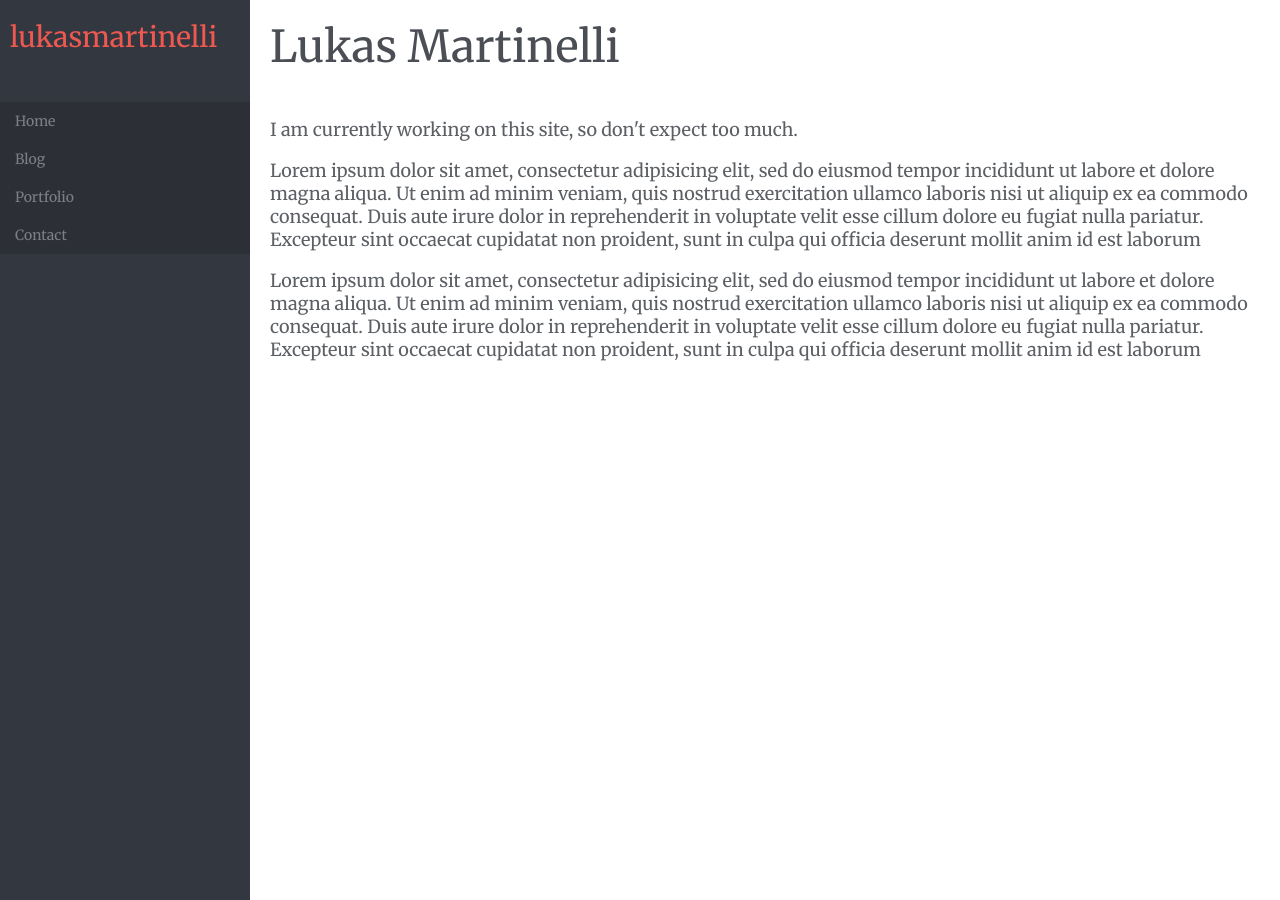
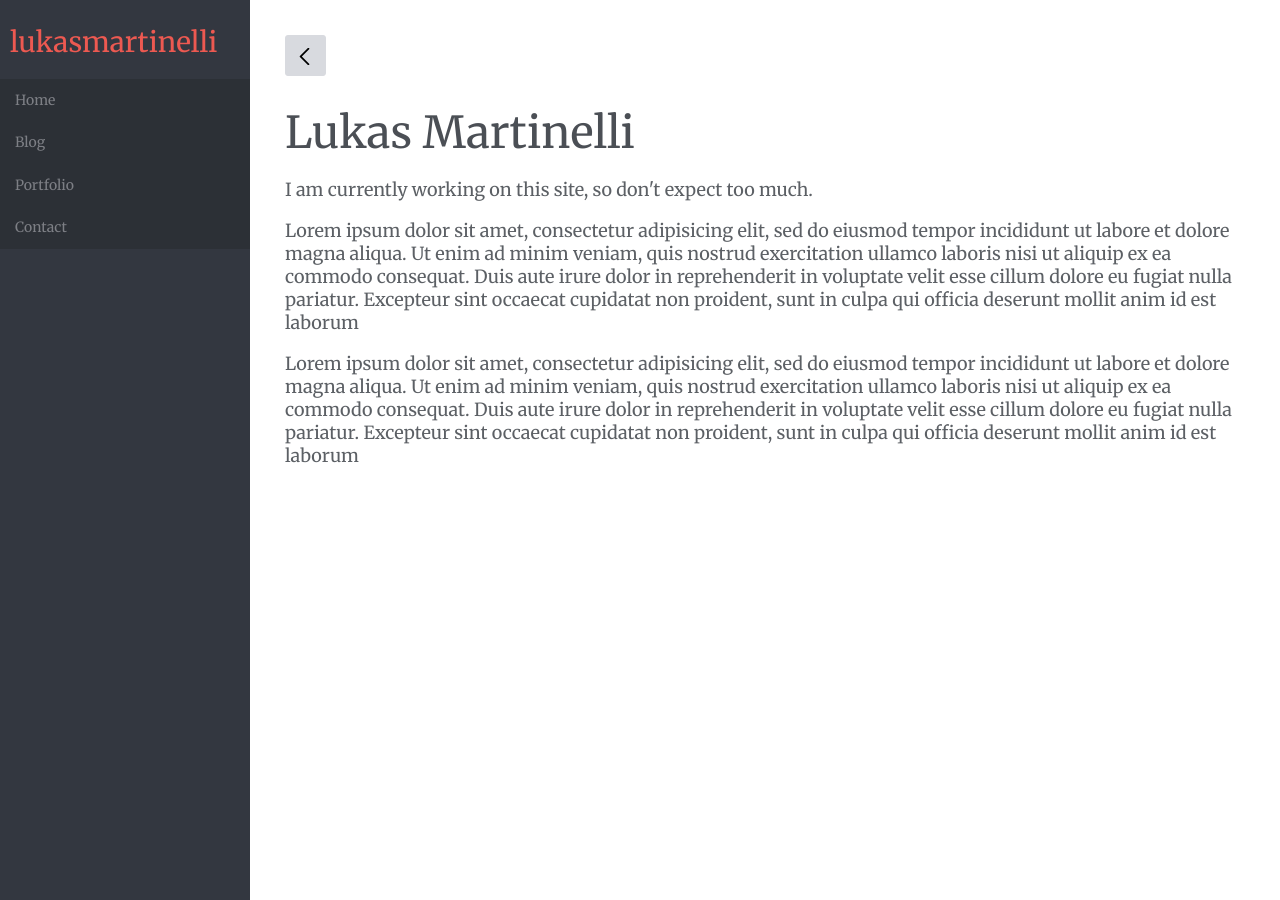
Before and after one commit to lukasmartinelli/lukasmartinelli.github.io, a Jekyll site: the page built from index.html, in a window 1280 px wide. Built offline with Jekyll 4.4.1, drawn with Linux system fonts in a browser that asks for light colours; Markdown is read by kramdown in place of the engine named in the settings.

Commit message:
Added nav-control and made site responsive

```diff
--- a/_layouts/default.html
+++ b/_layouts/default.html
@@ -11,7 +11,7 @@
 
         <!-- Custom CSS -->
         <link rel="stylesheet" href="/css/main.css">
-
+        <script language="javascript" type="text/javascript" src="js/main.js"></script>
     </head>
     <body>
         <div id="container">
@@ -29,8 +29,13 @@
             </nav>
           </div>
           <div id="content">
-            <h1>{{ site.name }}</h1>
-            {{ content }}
+            <div id="nav-control">
+              <a id="nav-control-toggle" href="#"></a>
+            </div>
+            <section>
+              <h1>{{ site.name }}</h1>
+              {{ content }}
+            </section>
           </div>
         </div>
     </body>
--- a/css/main.css
+++ b/css/main.css
@@ -23,7 +23,10 @@
   color: #4B4F55;
 }
 
-h1 { margin-bottom: 1em; font-size: 44px; line-height: 54px; }
+h1 {
+	font-size: 44px;
+	line-height: 54px;
+}
 p {
 	margin: 1em 0;
 	color: #5c6065;
@@ -35,23 +38,42 @@
 /*****************************************************************************/
 
 #sidebar {
-	position: fixed;
-	width: 250px;
-	height: 100%;
+
 	background-color: #333740;
 }
 
-#content {
-	margin: 0 0 0 250px;
-	padding: 20px;
+#nav-control, #content section {
+	padding: 15px;
+}
+
+@media only screen and (min-width: 640px) {
+	#sidebar {
+		position: fixed;
+		width: 250px;
+		height: 100%;
+	}
+
+	#content {
+		margin: 0 0 0 250px;
+		padding: 20px;
+	}
+
+	#content section {
+		padding-top: 10px;
+	}
 }
 
 /*****************************************************************************/
 /* MODULE
 /*****************************************************************************/
 
+
+
+
+
 /*Logo*/
 #logo {
+	margin-top: 5px;
 	padding: 10px;
 }
 
@@ -61,9 +83,13 @@
 	}
 
 /*Nav*/
+
+#sidebar {
+	padding-bottom: 40px;
+}
+
 #sidebar nav {
 	background-color: #333740;
-
 }
 	#sidebar nav li {
 		list-style: none;
@@ -77,9 +103,40 @@
 			background-color: #2c3036;
 			color: #7D7F85;
 			font-size: 14px;
+			transition: background-color 500ms ease 0s;
+			line-height: 1.6em;
 		}
 
 		#sidebar nav li a:hover {
 			background-color: #ED5951;
 			color: #ffffff;
 		}
+@media only screen and (min-width: 640px) {
+	#sidebar nav li a {
+		display: block;
+		padding: 10px 15px;
+		text-decoration: none;
+		background-color: #2c3036;
+		color: #7D7F85;
+		font-size: 14px;
+	}
+}
+
+/*Nav Control*/
+#nav-control {
+
+}
+
+#nav-control a {
+	content: "";
+	background-size: 41px auto;
+	text-decoration: none;
+	display: inline-block;
+	height: 41px;
+	width: 41px;
+	background: transparent url("../img/toggle_minus.png") no-repeat left center;
+}
+
+#nav-control-toggle {
+
+}
--- /dev/null
+++ b/js/main.js
@@ -0,0 +1,9 @@
+window.onload = function () {
+	var sidebar_visible = true;
+
+	document.getElementById('nav-control-toggle').onclick = function(event){
+		sidebar_visible = !sidebar_visible;
+		document.getElementById('sidebar').style.display = sidebar_visible ? 'block' : 'none';
+		event.preventDefault();
+	};
+};
```
Also changed, not shown: img/toggle_minus.png (added), img/toggle_plus.png (added).
